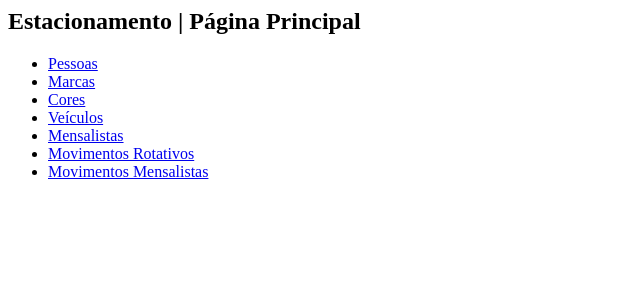
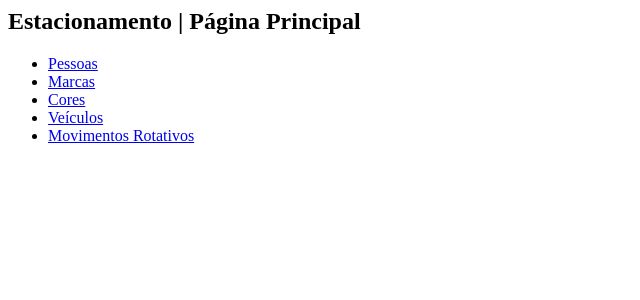
Before and after one commit to dcafonso/projeto_estacionamento, a Django app: page / in a window 1280 px wide. Shown: the top 300 px of the page, without its empty margins (0-640 px from the left). Run offline with Django 3.2, Linux system fonts and the light colour scheme.

Commit message:
Removidas as classes mensalistas e movmensalistas

```diff
--- a/core/templates/core/index.html
+++ b/core/templates/core/index.html
@@ -5,7 +5,5 @@
     <li> <a href="{% url 'core_lista_marcas' %}">Marcas</a> </li>
     <li> <a href="{% url 'core_lista_cores' %}">Cores</a> </li>
     <li> <a href="{% url 'core_lista_veiculos' %}">Veículos</a> </li>
-    <li> <a href="{% url 'core_lista_mensalistas' %}">Mensalistas</a> </li>
     <li> <a href="{% url 'core_lista_mov_rotativos' %}">Movimentos Rotativos</a> </li>
-    <li> <a href="{% url 'core_lista_mov_mensalistas' %}">Movimentos Mensalistas</a> </li>
 </ul>
--- a/core/urls.py
+++ b/core/urls.py
@@ -21,12 +21,7 @@ from .views import (
     lista_mov_rotativos,
     mov_rotativo_novo,
     mov_rotativo_update,
-    mov_rotativo_delete,
-    lista_mensalistas,
-    mensalista_novo,
-    mensalista_update,
-    mensalista_delete,
-    lista_mov_mensalistas
+    mov_rotativo_delete
 )
 
 
@@ -66,17 +61,5 @@ urlpatterns = [
     re_path(r'^mov_rotativos-update/(?P<id>\d+)$',
             mov_rotativo_update, name='core_mov_rotativo_update'),
     re_path(r'mov_rotativos-delete/(?P<id>\d+)$',
-            mov_rotativo_delete, name='core_mov_rotativo_delete'),
-
-    re_path(r'^mensalistas/$', lista_mensalistas,
-            name='core_lista_mensalistas'),
-    re_path(r'^mensalistas-novo/$', mensalista_novo,
-            name='core_mensalista_novo'),
-    re_path(r'^mensalistas-update/(?P<id>\d+)$',
-            mensalista_update, name='core_mensalista_update'),
-    re_path(r'^mensalistas-delete/(?P<id>\d+)$',
-            mensalista_delete, name='core_mensalista_delete'),
-
-    re_path(r'^mov_mensalistas', lista_mov_mensalistas,
-            name='core_lista_mov_mensalistas')
+            mov_rotativo_delete, name='core_mov_rotativo_delete')
 ]
--- a/core/views.py
+++ b/core/views.py
@@ -5,9 +5,7 @@ from .models import (
     Marca,
     CorVeiculo,
     Veiculo,
-    MovtoRotativo,
-    Mensalista,
-    MovtoMensalista
+    MovtoRotativo
 )
 
 from .forms import (
@@ -15,8 +13,7 @@ from .forms import (
     MarcaForm,
     CorVeiculoForm,
     VeiculoForm,
-    MovtoRotativoForm,
-    MensalistaForm
+    MovtoRotativoForm
 )
 
 
@@ -213,47 +210,3 @@ def mov_rotativo_delete(request, id):
         return redirect('core_lista_mov_rotativos')
     else:
         return render(request, 'core/delete_confirm.html', {'obj': mov})
-
-
-def lista_mensalistas(request):
-    mensalistas = Mensalista.objects.all()
-    form = MensalistaForm()
-    dados = {'mensalistas': mensalistas, 'form': form}
-    return render(request, 'core/lista_mensalistas.html', dados)
-
-
-def mensalista_novo(request):
-    form = MensalistaForm(request.POST or None)
-    if form.is_valid():
-        form.save()
-    return redirect('core_lista_mensalistas')
-
-
-def mensalista_update(request, id):
-    dados = {}
-    mensalista = Mensalista.objects.get(id=id)
-    form = MensalistaForm(request.POST or None, instance=mensalista)
-    dados['mensalista'] = mensalista
-    dados['form'] = form
-
-    if request.method == 'POST':
-        if form.is_valid():
-            form.save()
-            return redirect('core_lista_mensalistas')
-    else:
-        return render(request, 'core/update_mensalista.html', dados)
-
-
-def mensalista_delete(request, id):
-    mensalista = Mensalista.objects.get(id=id)
-    if request.method == 'POST':
-        mensalista.delete()
-        return redirect('core_lista_mensalistas')
-    else:
-        return render(request, 'core/delete_confirm.html', {'obj': mensalista})
-
-
-def lista_mov_mensalistas(request):
-    mov_mensalistas = MovtoMensalista.objects.all()
-    dados = {'mov_mensalistas': mov_mensalistas}
-    return render(request, 'core/lista_mov_mensalistas.html', dados)
```
Also changed, not shown: core/admin.py (+1 -9 lines), core/forms.py (+1 -8 lines), core/models.py (+3 -20 lines), core/templates/core/lista_mensalistas.html (deleted, +0 -19 lines), core/templates/core/lista_mov_mensalistas.html (deleted, +0 -9 lines), core/templates/core/update_mensalista.html (deleted, +0 -11 lines), core/migrations/0001_initial.py, core/migrations/0002_parametro.py (deleted), core/migrations/0003_movtorotativo.py (deleted), core/migrations/0004_auto_20190620_1022.py (deleted), core/migrations/0005_mensalista.py (deleted), core/migrations/0006_movtomensalista.py (deleted), db.sqlite3.
